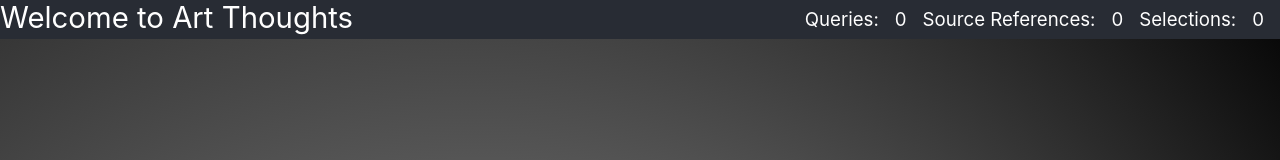
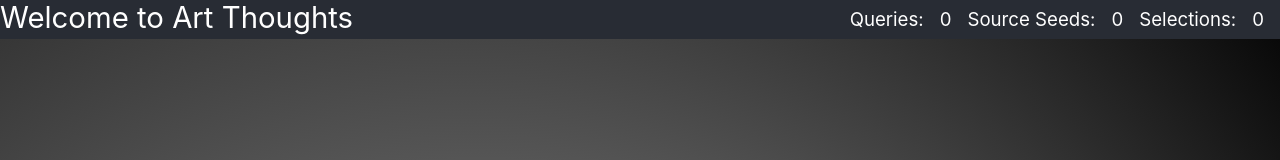
Before and after one commit to maker-jws/art-thoughts-with-rock, a React (Create React App) app: page / in a window 1280 px wide. Shown: the top 160 px of the page. Built offline with nearby package versions, Linux system fonts and the light colour scheme.

Commit message:
refined navbar copy

```diff
--- a/src/Components/Navbar/index.js
+++ b/src/Components/Navbar/index.js
@@ -15,7 +15,7 @@ class Navbar extends Component {
                 <div className="Navbar-Data-Wrapper">
                     <div className="Navbar-Data-Label">Queries: </div>
                     <div>{this.state.queries}</div>
-                    <div className="Navbar-Data-Label">Source References: </div>
+                    <div className="Navbar-Data-Label">Source Seeds: </div>
                     <div>{this.state.source}</div>
                     <div className="Navbar-Data-Label">Selections: </div>
                     <div>{this.state.selection}</div>
```
